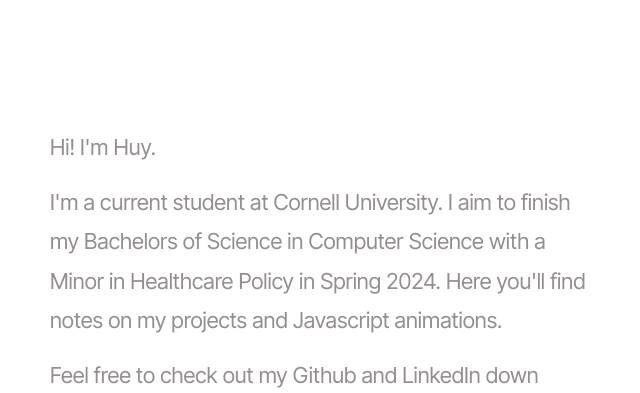
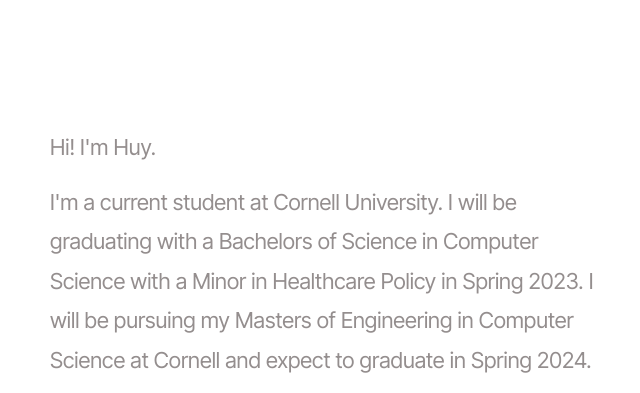
Before and after one commit to haku-c/haku-c.github.io, a website: page index.html in a window 1280 px wide. Shown: the top 393 px of the page, without its empty margins (315-955 px from the left). Drawn offline with Linux system fonts and the light colour scheme.

Commit message:
Change home page message

```diff
--- a/index.html
+++ b/index.html
@@ -12,10 +12,10 @@
   <section id="about">
     <div class="about-container">
       <p> Hi! I'm Huy. </p>
-      <p> I'm a current student at Cornell University. I aim to finish my
+      <p> I'm a current student at Cornell University. I will be graduating with a
         Bachelors of Science in Computer Science with a Minor in Healthcare
-        Policy in Spring 2024. Here you'll find notes on my projects and
-        Javascript animations. </p>
+        Policy in Spring 2023. I will be pursuing my Masters of Engineering in Computer
+        Science at Cornell and expect to graduate in Spring 2024. </p>
       <p>
         Feel free to check out my Github and LinkedIn down below.
       </p>
```
